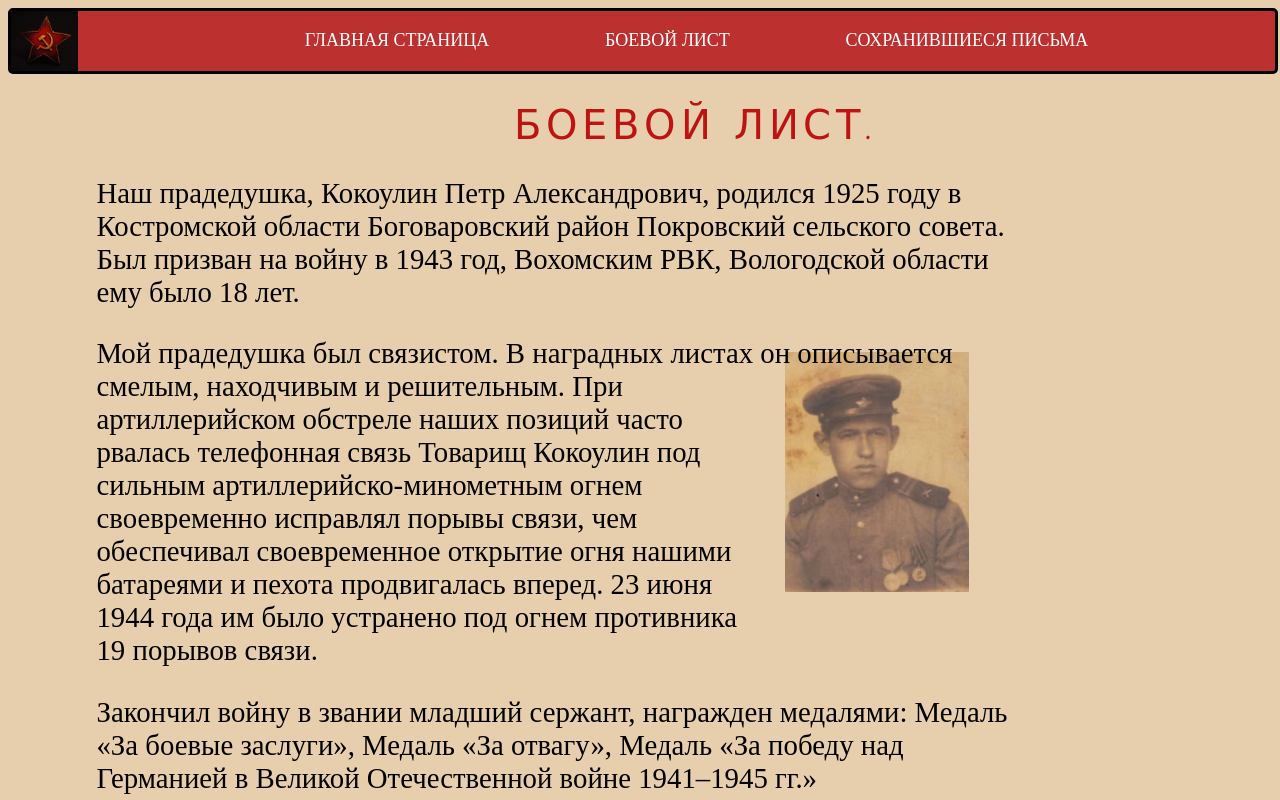
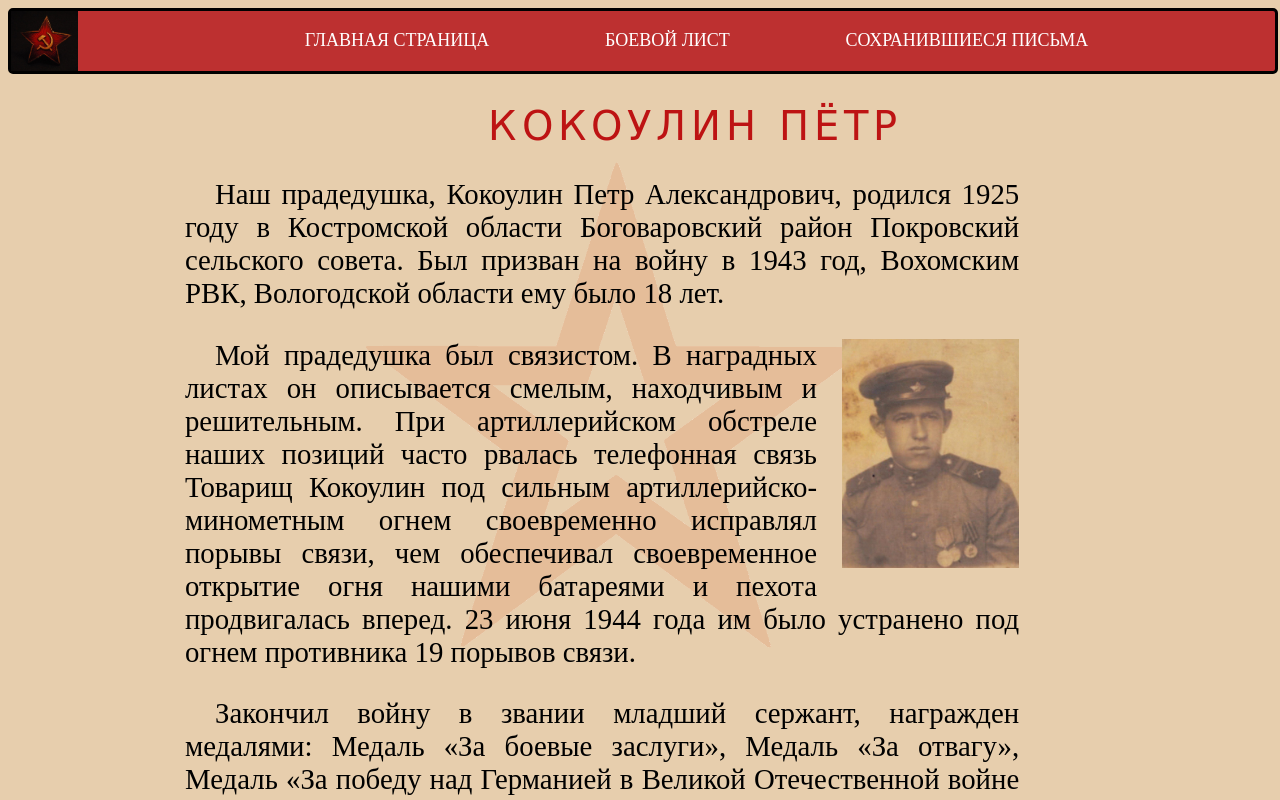
Before and after one commit to koegan-websayt/site_family, a plain HTML site: page heroes/heroes.html in a window 1280 px wide. Shown: the top 800 px of the page. Drawn offline with Linux system fonts and the light colour scheme.

Commit message:
Add files via upload

```diff
--- a/heroes/heroes.css
+++ b/heroes/heroes.css
@@ -1,5 +1,5 @@
 .logo-text {
-    margin-left: 40%;
+    margin-left: 38%;
     font-size: 1.2em;
     line-height: 150%;
 }
@@ -21,17 +21,30 @@
     }
 }
 
+.zvezda {
+    width: 39%;
+    position: absolute;
+    z-index: -1;
+    margin-left: 28%;
+    margin-top: 1%;
+ }
+
 .heroespic {
     float: right;
-    width: 20%;
-    margin: -2% 50px 10px 3%;
+    width: 14%;
+    margin: 0% 30px 2px 2%;
+    margin-right: 20%;
 }
 
 .text1 {
+    margin-top: 2%;
     font-size: 180%;
 }
 
 p {
-    margin-left: 7%;
+    text-indent: 30px;
+    text-align: justify;
+    z-index: 0;
+    margin-left: 14%;
     margin-right: 20%;
 }
--- a/heroes/heroes.html
+++ b/heroes/heroes.html
@@ -20,34 +20,37 @@
 
     <div class="logo-text">
         <div class="waviy">
-            <span style="--i:14">Б</span>
+            <span style="--i:14">К</span>
             <span style="--i:1">О</span>
-            <span style="--i:2">Е</span>
-            <span style="--i:3">В</span>
-            <span style="--i:4">О</span>
-            <span style="--i:5">Й</span>
+            <span style="--i:2">К</span>
+            <span style="--i:3">О</span>
+            <span style="--i:4">У</span>
+            <span style="--i:5">Л</span>
+            <span style="--i:5">И</span>
+            <span style="--i:5">Н</span>
             <span style="--i:6">&nbsp;</span>
-            <span style="--i:7">Л</span>
-            <span style="--i:8">И</span>
-            <span style="--i:9">С</span>
-            <span style="--i:10">Т</span>
-            <span style="--i:10">.</span>
+            <span style="--i:7">П</span>
+            <span style="--i:8">Ё</span>
+            <span style="--i:9">Т</span>
+            <span style="--i:10">Р</span>
         </div>
     </div>
-
+    <img class="zvezda" src="../images/zvezda.gif" alt="">
     <div class="text1">
-        <p>Наш прадедушка, Кокоулин Петр Александрович, родился 1925 году в Костромской области Боговаровский район Покровский сельского совета. Был призван на войну в 1943 год,  Вохомским РВК, Вологодской области ему было 18 лет.</p>
-
-        <p>Мой прадедушка был связистом. В наградных листах он описывается смелым,
+        <p>
+            Наш прадедушка, Кокоулин Петр Александрович, родился 1925 году в Костромской области Боговаровский район Покровский сельского совета. Был призван на войну в 1943 год,  Вохомским РВК, Вологодской области ему было 18 лет.
+        </p>
         <img class="heroespic" src="../images/heroespic.jpg" alt="">
-            находчивым  и решительным. При артиллерийском обстреле наших позиций часто рвалась телефонная связь Товарищ Кокоулин под сильным артиллерийско-минометным огнем своевременно исправлял порывы связи, чем обеспечивал своевременное
-            открытие огня нашими батареями и пехота продвигалась вперед. 23 июня 1944 года им было устранено под огнем противника 19 порывов связи.</p>
-        <p>Закончил войну в звании младший сержант, награжден медалями: Медаль «За боевые заслуги», Медаль «За отвагу», Медаль «За победу над Германией в Великой Отечественной войне 1941–1945 гг.»<p>
-
-        <p>К сожалению прадед  умер рано в 1977. О войне он почти не рассказывал. В семьях тогда не любили рассказывать о том, что они пережили. Но с бабушкой, по рассказам моего папы, они иногда перекладывали его награды, она их хранила у себя в шкафу в коробочке.
-        После войны прадедушка немало сделал для восстановления жизни на своей родине  с. Боговарово Костромской области.
-        Он работал председателем и вкладывал в свою работу все свою душу.</p>
+        <p>
+            Мой прадедушка был связистом. В наградных листах он описывается смелым, находчивым  и решительным. При артиллерийском обстреле наших позиций часто рвалась телефонная связь Товарищ Кокоулин под сильным артиллерийско-минометным огнем своевременно исправлял порывы связи, чем обеспечивал своевременное открытие огня нашими батареями и пехота продвигалась вперед. 23 июня 1944 года им было устранено под огнем противника 19 порывов связи.
+        </p>
+        <p>
+            Закончил войну в звании младший сержант, награжден медалями: Медаль «За боевые заслуги», Медаль «За отвагу», Медаль «За победу над Германией в Великой Отечественной войне 1941–1945 гг.»
+        </p>
+        <p>
+            К сожалению прадед  умер рано в 1977. О войне он почти не рассказывал. В семьях тогда не любили рассказывать о том, что они пережили. Но с бабушкой, по рассказам моего папы, они иногда перекладывали его награды, она их хранила у себя в шкафу в коробочке. После войны прадедушка немало сделал для восстановления жизни на своей родине  с. Боговарово Костромской области.
+        Он работал председателем и вкладывал в свою работу все свою душу.
+        </p>
     </div>
-
 </body>
 </html>
```
Also changed, not shown: images/zvezda — копия.gif (added), images/zvezda.gif (added).
